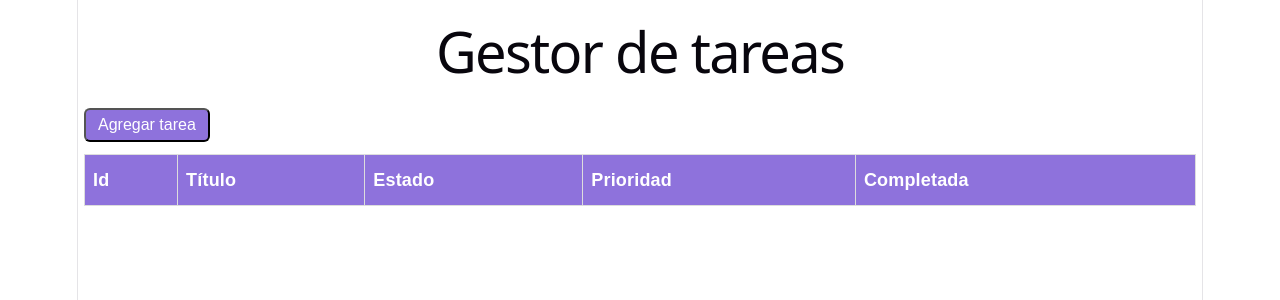
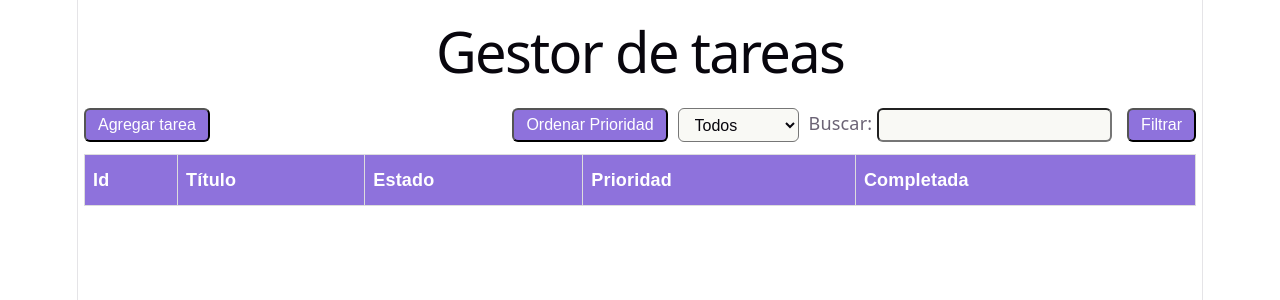
Before and after one commit to eugeama/Trabajos-TIT-Lesertesseur-Gillig, a React (Vite) app in the folder to-do-list/: page / in a window 1280 px wide. Shown: the top 300 px of the page. Built offline with nearby package versions, Linux system fonts and the light colour scheme.

Commit message:
filtros terminados, falta refrescar al agregar tarea

```diff
--- a/to-do-list/src/App.css
+++ b/to-do-list/src/App.css
@@ -73,6 +73,7 @@
 
 #toolbar {
   display: flex;
+  justify-content: space-between;
   flex-direction: row;
   gap: 25px;
   place-content: left;
@@ -225,6 +226,28 @@
 
   }
 
+.select {
+    color: var(--text-h);
+    font-size: 16px;
+    border-radius: 6px;
+    background: var(--social-bg);
+    padding: 6px 12px;
+    align-items: center;
+    gap: 8px;
+    text-decoration: none;
+  }
+
+.search {
+    color: var(--text-h);
+    font-size: 16px;
+    border-radius: 6px;
+    background: var(--social-bg);
+    padding: 6px 12px;
+    align-items: center;
+    gap: 8px;
+    text-decoration: none;
+  }
+
 table {
   font-family: Arial, Helvetica, sans-serif;
   border-collapse: collapse;
--- a/to-do-list/src/App.tsx
+++ b/to-do-list/src/App.tsx
@@ -1,9 +1,10 @@
-import { useState } from 'react';
-import './App.css';
-import Tabla from './components/Tabla';
-import PopUp from './components/PopUp';
+import { useState } from "react";
+import "./App.css";
+import Tabla from "./components/Tabla";
+import PopUp from "./components/PopUp";
+import { Toolbar } from "./components/Toolbar";
 
-interface Tarea{
+interface Tarea {
   titulo: string;
   id: number;
   prioridad: "Baja" | "Media" | "Alta";
@@ -11,10 +12,66 @@ interface Tarea{
   completa: boolean;
 }
 
+const pesosPrioridad = {
+  Alta: 1,
+  Media: 2,
+  Baja: 3,
+};
+
+// const lista_tareas: Tarea[] = [
+//   { id: 1, titulo: "Configurar repositorio", prioridad: "Alta", estado: "Terminado", completa: true },
+//   { id: 2, titulo: "Diseñar base de datos", prioridad: "Alta", estado: "Terminado", completa: true },
+//   { id: 3, titulo: "Crear componentes UI", prioridad: "Media", estado: "Pendiente", completa: false },
+//   { id: 4, titulo: "Integrar API de pagos", prioridad: "Alta", estado: "Pendiente", completa: false },
+//   { id: 5, titulo: "Revisar pull requests", prioridad: "Media", estado: "Pendiente", completa: false },
+//   { id: 6, titulo: "Actualizar documentación", prioridad: "Baja", estado: "Terminado", completa: true },
+//   { id: 7, titulo: "Corregir bug de login", prioridad: "Alta", estado: "Pendiente", completa: false },
+//   { id: 8, titulo: "Optimizar imágenes", prioridad: "Baja", estado: "Pendiente", completa: false },
+//   { id: 9, titulo: "Configurar tests unitarios", prioridad: "Media", estado: "Terminado", completa: true },
+//   { id: 10, titulo: "Reunión de sprint", prioridad: "Media", estado: "Terminado", completa: true },
+//   { id: 11, titulo: "Implementar dark mode", prioridad: "Baja", estado: "Pendiente", completa: false },
+//   { id: 12, titulo: "Desplegar a staging", prioridad: "Alta", estado: "Pendiente", completa: false },
+//   { id: 13, titulo: "Limpiar logs de consola", prioridad: "Baja", estado: "Terminado", completa: true },
+//   { id: 14, titulo: "Investigar microservicios", prioridad: "Media", estado: "Pendiente", completa: false },
+//   { id: 15, titulo: "Ajustar estilos CSS", prioridad: "Baja", estado: "Pendiente", completa: false },
+//   { id: 16, titulo: "Configurar CI/CD", prioridad: "Alta", estado: "Pendiente", completa: false },
+//   { id: 17, titulo: "Validar formularios", prioridad: "Media", estado: "Terminado", completa: true },
+//   { id: 18, titulo: "Entrevista técnica", prioridad: "Alta", estado: "Terminado", completa: true },
+//   { id: 19, titulo: "Actualizar dependencias", prioridad: "Baja", estado: "Pendiente", completa: false },
+//   { id: 20, titulo: "Backup de producción", prioridad: "Alta", estado: "Terminado", completa: true },
+// ];
 
 function App() {
-  const [tareas, setTareas] = useState<Tarea[]>([])
-  const [mostrarPopUp, setMostrarPopUp] = useState<boolean>(false)
+  const [tareas, setTareas] = useState<Tarea[]>([]);
+  const [tareasFiltradas, setTareasFiltradas] = useState<Tarea[]>([]);
+  const [mostrarPopUp, setMostrarPopUp] = useState<boolean>(false);
+  const [textoIngresado, setTextoIngresado] = useState("");
+  const [estadoSeleccionado, setEstadoSeleccionado] = useState("Todos");
+
+  function onOrdenarPrioridad() {
+    tareasFiltradas.sort((a: Tarea, b: Tarea) => {
+      const prioridadA = pesosPrioridad[a.prioridad];
+      const prioridadB = pesosPrioridad[b.prioridad];
+      return prioridadA - prioridadB;
+    });
+    setTareasFiltradas([...tareasFiltradas]);
+  }
+
+  function mostrarTareaCompletada(tareaId: number) {
+    const tareaEncontrada = tareas.find((fila) => {
+      return fila.id === tareaId;
+    });
+    if (tareaEncontrada) {
+      tareaEncontrada.completa = !tareaEncontrada.completa;
+      if (tareaEncontrada.completa) {
+        tareaEncontrada.estado = "Terminado";
+      } else {
+        tareaEncontrada.estado = "Pendiente";
+      }
+    }
+    setTareas([...tareas]);
+    filtrar();
+  }
 
   async function onSubmit(formData: FormData) {
     const id = formData.get("id") as string;
@@ -27,15 +84,44 @@ function App() {
       titulo: titulo,
       prioridad: prioridad,
       estado: estado,
-      completa:false
+      completa: false,
     };
 
-    setTareas([...tareas, nuevaTarea ])
+    setTareas([...tareas, nuevaTarea]);
+    setMostrarPopUp(false);
+    filtrar();
+  }
 
-    setMostrarPopUp(false)
+  function filtrarPorNombre(listaTareas: Tarea[]) {
+    if (textoIngresado !== "") {
+      const filtroPorNombre = listaTareas.filter((tarea) => {
+        if (tarea.titulo.includes(textoIngresado)) {
+          return true;
+        } else {
+          return false;
         }
+      });
+      setTareasFiltradas(filtroPorNombre);
+    } else {
+      setTareasFiltradas(listaTareas);
+    }
+  }
+
+  function filtrar() {
+    if (estadoSeleccionado === "Todos") {
+      filtrarPorNombre(tareas);
+    } else {
+      const filtroPorEstado = tareas.filter((tarea) => {
+        if (tarea.estado === estadoSeleccionado) {
+          return true;
+        } else return false;
+      });
+
+      filtrarPorNombre(filtroPorEstado);
+    }
+  }
+
   return (
-
     <div>
       <section id="center">
         <div>
@@ -43,37 +129,34 @@ function App() {
         </div>
       </section>
 
-      <section className='navegacion'>
+      <section className="navegacion"></section>
 
-      </section>
-
+      {/* TOOLBAR */}
       <section>
-        <div id="toolbar">
-          <button className='button' onClick={() => {
-            console.log("mostrar desde el boton -> ");
-            setMostrarPopUp(true);
-          }}>
-            Agregar tarea
-          </button>
-        </div>
+        <Toolbar
+          setMostrarPopUp={setMostrarPopUp}
+          onOrdenarPrioridad={onOrdenarPrioridad}
+          setEstadoSeleccionado={setEstadoSeleccionado}
+          setTextoIngresado={setTextoIngresado}
+          filtrar={filtrar}
+          estadoSeleccionado={estadoSeleccionado}
+          textoIngresado={textoIngresado}
+        />
       </section>
 
       {/* TABLA */}
       <section id="center">
-        <Tabla tareas={tareas} setTareas={setTareas} />
+        <Tabla tareas={tareasFiltradas} marcarTareaCompletada={mostrarTareaCompletada} />
       </section>
 
-      {mostrarPopUp === true
-      ?
-
+      {mostrarPopUp === true ? (
         // POPUP
         <section>
           <PopUp onSubmit={onSubmit} setMostrarPopUp={setMostrarPopUp} />
         </section>
-
-      : null}
+      ) : null}
     </div>
-  )
+  );
 }
 
-export default App
+export default App;
--- a/to-do-list/src/components/Tabla.tsx
+++ b/to-do-list/src/components/Tabla.tsx
@@ -1,4 +1,4 @@
-interface Tarea{
+interface Tarea {
   titulo: string;
   id: number;
   prioridad: "Baja" | "Media" | "Alta";
@@ -8,12 +8,12 @@ interface Tarea{
 
 interface TablaProps {
   tareas: Tarea[];
-  setTareas: (tareas: Tarea[]) => void;
+  marcarTareaCompletada: (id: number) => void;
 }
 
-function Tabla({ tareas, setTareas }: TablaProps) {
+function Tabla({ tareas, marcarTareaCompletada }: TablaProps) {
   return (
-    <table className='table'>
+    <table className="table">
       <thead>
         <tr>
           <th>Id</th>
@@ -24,19 +24,15 @@ function Tabla({ tareas, setTareas }: TablaProps) {
         </tr>
       </thead>
       <tbody>
-        {
-          tareas?.map((tarea) => {
+        {tareas?.map((tarea) => {
           return (
-              <tr key={tarea.id} onClick={() => {
-                console.log("clkick en la fila -> ", tarea.id)
-                const tareaEncontrada = tareas.find((fila) => {
-                  return fila.id === tarea.id
-                })
-                if (tareaEncontrada) {
-                  tareaEncontrada.completa = !tareaEncontrada.completa
-                }
-                setTareas([...tareas])
-              }}>
+            <tr
+              key={tarea.id}
+              onClick={() => {
+                console.log("clkick en la fila -> ", tarea.id);
+                marcarTareaCompletada(tarea.id);
+              }}
+            >
               <td>{tarea.id}</td>
               <td>{tarea.titulo}</td>
               <td>{tarea.estado}</td>
@@ -44,8 +40,7 @@ function Tabla({ tareas, setTareas }: TablaProps) {
               <td>{tarea.completa ? "COMPLETADA" : ""}</td>
             </tr>
           );
-          })
-        }
+        })}
       </tbody>
     </table>
   );
--- /dev/null
+++ b/to-do-list/src/components/Toolbar.tsx
@@ -0,0 +1,77 @@
+interface ToolbarProps {
+  setMostrarPopUp: (mostrarPopUp: boolean) => void;
+  onOrdenarPrioridad: () => void;
+  setTextoIngresado: (textoIngresado: string) => void;
+  setEstadoSeleccionado: (estadoSeleccionado: string) => void;
+  filtrar: () => void;
+  estadoSeleccionado: string;
+  textoIngresado: string;
+}
+
+export const Toolbar = ({
+  setMostrarPopUp,
+  onOrdenarPrioridad,
+  setTextoIngresado,
+  setEstadoSeleccionado,
+  filtrar,
+  estadoSeleccionado,
+  textoIngresado,
+}: ToolbarProps) => {
+  return (
+    <div id="toolbar">
+      <button
+        className="button"
+        onClick={() => {
+          console.log("mostrar desde el boton -> ");
+          setMostrarPopUp(true);
+        }}
+      >
+        Agregar tarea
+      </button>
+
+      <div style={{ display: "flex", gap: "10px" }}>
+        <button className="button" onClick={onOrdenarPrioridad}>
+          Ordenar Prioridad
+        </button>
+
+        <select
+          name="select"
+          className="select"
+          value={estadoSeleccionado}
+          onChange={(event) => {
+            setEstadoSeleccionado(event.target.value);
+          }}
+        >
+          <option value="Todos" selected>
+            Todos
+          </option>
+          <option value="Terminado">Terminado</option>
+          <option value="Pendiente">Pendiente</option>
+        </select>
+
+        <div>
+          <label>Buscar: </label>
+          <input
+            className="search"
+            type="text"
+            name="nombreTarea"
+            value={textoIngresado}
+            onChange={(event) => {
+              setTextoIngresado(event.target.value);
+            }}
+          />
+        </div>
+
+        <button
+          className="button"
+          style={{ marginLeft: 5 }}
+          onClick={() => {
+            filtrar();
+          }}
+        >
+          Filtrar
+        </button>
+      </div>
+    </div>
+  );
+};
```
Also changed, not shown: to-do-list/src/components/PopUp.tsx (+6 -2 lines). Lines whose indentation alone changed are shown as unchanged.
